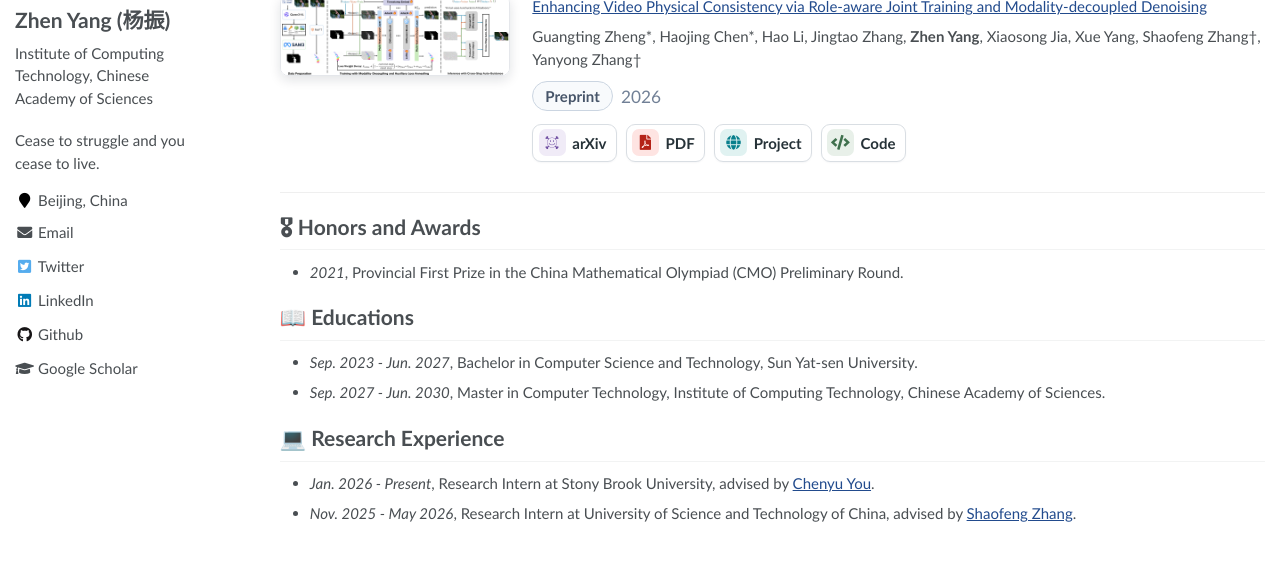
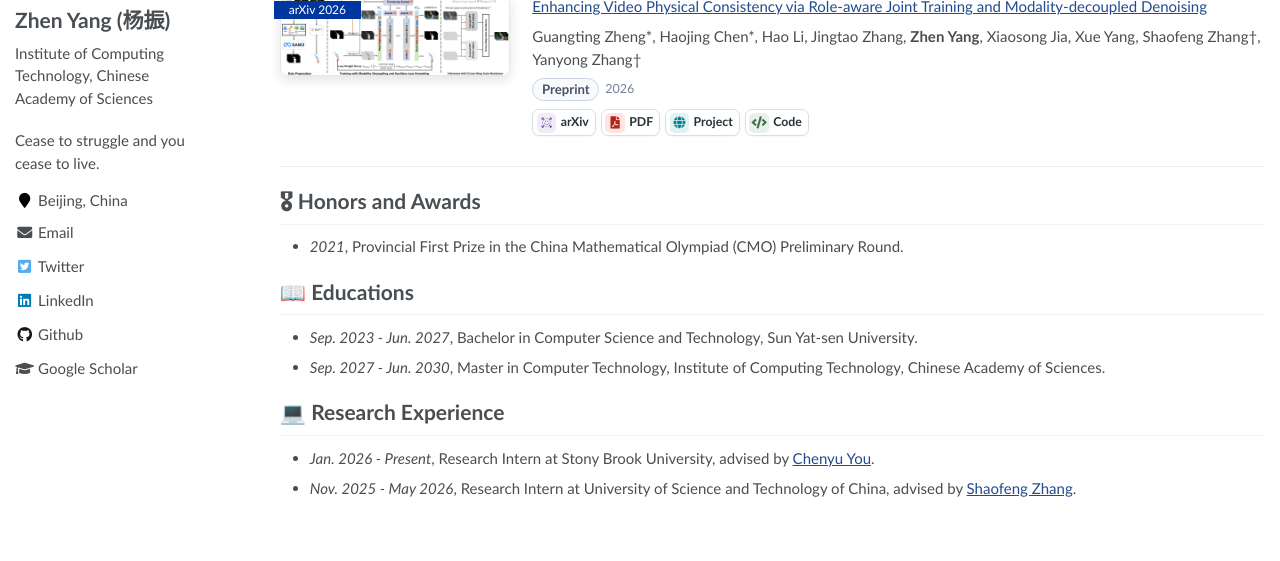
Before and after one commit to MichaelYeung2004/michaelyeung2004.github.io, a Jekyll site: the page built from _pages/about.md, in a window 1280 px wide, cut to the strip 269-830 px from the top of the page. Built offline with Jekyll 4.4.1, drawn with Linux system fonts in a browser that asks for light colours; some web fonts are replaced.

Commit message:
Rebalance publication metadata styling

```diff
--- a/_pages/about.md
+++ b/_pages/about.md
@@ -16,7 +16,7 @@ I am currently looking for PhD opportunities for Fall 2027. Please feel free to
 
 # 📝 Publications
 
-<div class='paper-box'><div class='paper-box-image'><div><img src='/assets/VPT_motion_tune_method.png' alt="Overview of the VPT method"></div></div>
+<div class='paper-box'><div class='paper-box-image'><div><div class="badge">arXiv 2026</div><img src='/assets/VPT_motion_tune_method.png' alt="Overview of the VPT method"></div></div>
 <div class='paper-box-text' markdown="1">
 
 [Enhancing Video Physical Consistency via Role-aware Joint Training and Modality-decoupled Denoising](https://arxiv.org/abs/2607.04653)
--- a/assets/css/main.scss
+++ b/assets/css/main.scss
@@ -57,6 +57,7 @@
         order: 1;
         margin-bottom: 1.25em;
         > div {
+            position: relative;
             width: 100%;
             max-width: 280px;
         }
@@ -107,15 +108,16 @@
 .publication-meta {
     display: flex;
     align-items: center;
-    gap: 0.55em;
-    margin: 0.75em 0;
+    gap: 0.45em;
+    margin: 0.55em 0;
+    font-size: 0.88em;
 }
 
 .publication-venue {
     display: inline-flex;
     align-items: center;
-    min-height: 2em;
-    padding: 0.18em 0.8em;
+    min-height: 1.8em;
+    padding: 0.1em 0.65em;
     border: 1px solid;
     border-radius: 999px;
     font-weight: 700;
@@ -142,26 +144,27 @@
 
 .publication-year {
     color: #718096;
-    font-size: 1.15em;
+    font-size: 0.95em;
 }
 
 .publication-links {
     display: flex;
     flex-wrap: wrap;
-    gap: 0.55em;
-    margin-top: 0.85em;
+    gap: 0.4em;
+    margin-top: 0.65em;
+    font-size: 0.82em;
 }
 
 .publication-link {
     display: inline-flex;
     align-items: center;
-    gap: 0.45em;
-    padding: 0.28em 0.65em 0.28em 0.35em;
+    gap: 0.35em;
+    padding: 0.2em 0.5em 0.2em 0.28em;
     color: #263238 !important;
     background: #fff;
     border: 1px solid #d9dee3;
-    border-radius: 9px;
-    font-weight: 700;
+    border-radius: 7px;
+    font-weight: 600;
     line-height: 1.2;
     text-decoration: none !important;
     box-shadow: 0 1px 2px rgba(15, 23, 42, 0.04);
@@ -177,9 +180,9 @@
     display: inline-flex;
     align-items: center;
     justify-content: center;
-    width: 1.8em;
-    height: 1.8em;
-    border-radius: 7px;
+    width: 1.6em;
+    height: 1.6em;
+    border-radius: 5px;
 }
 
 .publication-link--arxiv .publication-link__icon {
```
